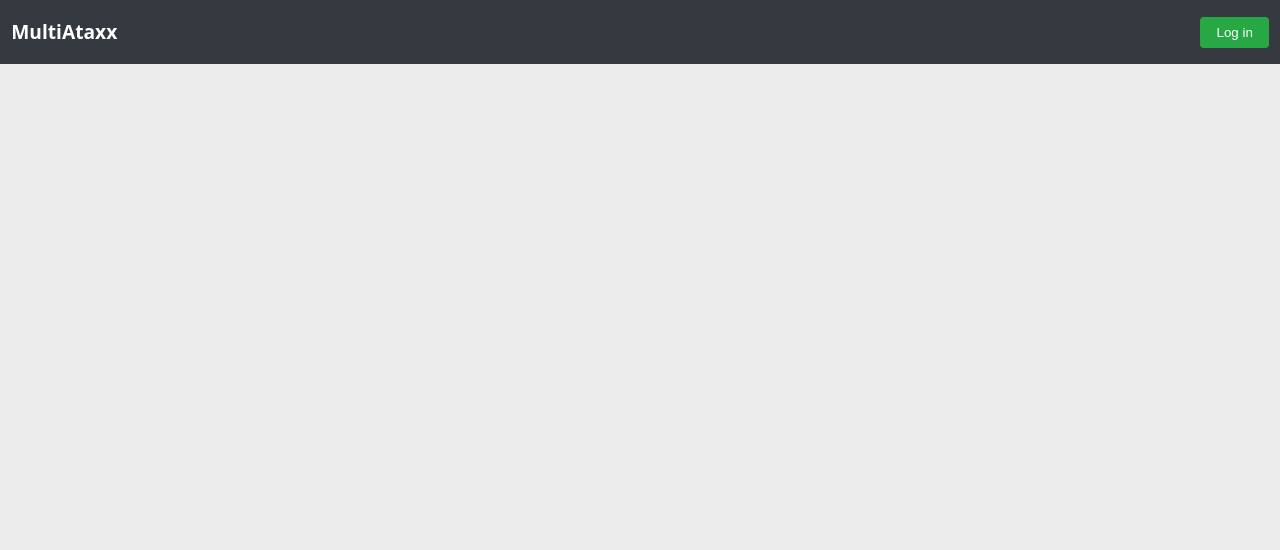
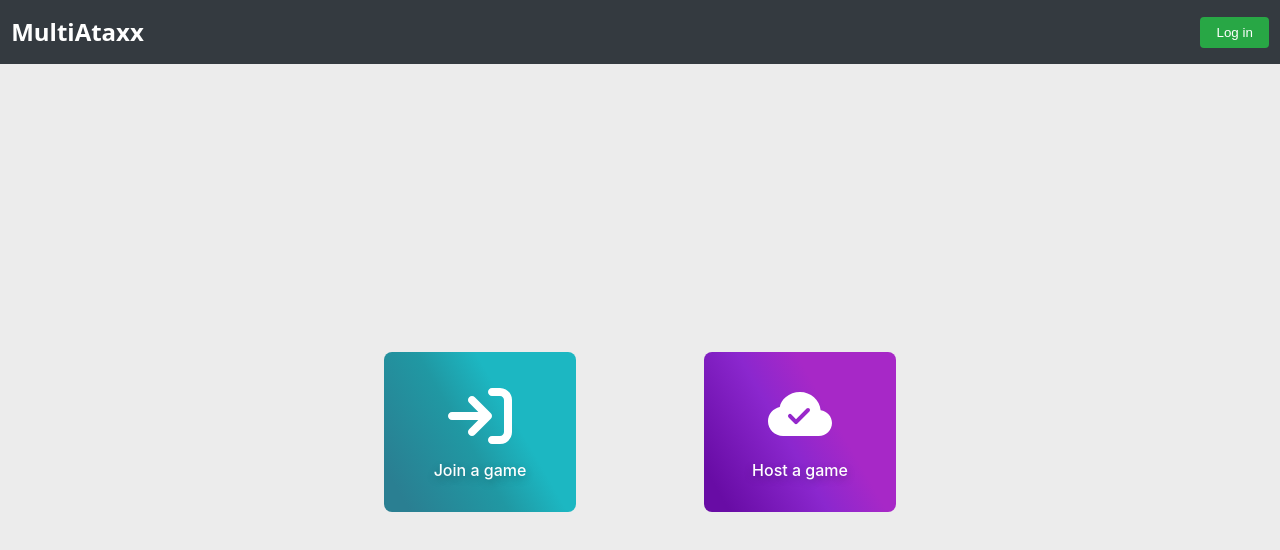
Before and after one commit to markmihalyi/multiataxx, a React (Vite) app in the folder frontend/: page /multi-lobby in a window 1280 px wide. Shown: the top 550 px of the page. Built offline with nearby package versions, Linux system fonts and the light colour scheme.

Commit message:
Button icons + pages

```diff
--- a/frontend/package.json
+++ b/frontend/package.json
@@ -12,6 +12,7 @@
   "dependencies": {
     "react": "^19.0.0",
     "react-dom": "^19.0.0",
+    "react-icons": "^5.5.0",
     "react-router": "^7.3.0"
   },
   "devDependencies": {
--- a/frontend/src/components/Button.tsx
+++ b/frontend/src/components/Button.tsx
@@ -4,10 +4,16 @@ import "../styles/Button.css";
 type ButtonProps = {
 	text: string;
 	bgColor: string;
+	icon?: React.ReactNode;
 };
 
-const CustomButton: React.FC<ButtonProps> = ({ text, bgColor }) => {
-	return <button className={`customButton ${bgColor}`}>{text}</button>;
+const CustomButton: React.FC<ButtonProps> = ({ text, bgColor, icon }) => {
+	return (
+		<button className={`customButton ${bgColor}`}>
+			{icon}
+			{text}
+		</button>
+	);
 };
 
 export default CustomButton;
--- a/frontend/src/main.tsx
+++ b/frontend/src/main.tsx
@@ -3,6 +3,8 @@ import { BrowserRouter, Routes, Route } from "react-router";
 import Home from "./pages/Home";
 import SingleLobby from "./pages/SingleLobby";
 import MultiLobby from "./pages/MultiLobby";
+import MultiJoin from "./pages/MultiJoin";
+import MultiHost from "./pages/MultiHost";
 
 const root = document.getElementById("root");
 
@@ -12,6 +14,8 @@ ReactDOM.createRoot(root!).render(
 			<Route path="/" element={<Home />} />
 			<Route path="/single-lobby" element={<SingleLobby />} />
 			<Route path="/multi-lobby" element={<MultiLobby />} />
+			<Route path="/multi-join" element={<MultiJoin />} />
+			<Route path="/multi-host" element={<MultiHost />} />
 		</Routes>
 	</BrowserRouter>
 );
--- a/frontend/src/pages/Home.tsx
+++ b/frontend/src/pages/Home.tsx
@@ -2,6 +2,7 @@ import { NavLink } from "react-router";
 import "../styles/Home.css";
 import Navbar from "../components/Navbar";
 import CustomButton from "../components/Button";
+import { MdPeopleAlt, MdPerson } from "react-icons/md";
 
 function Home() {
 	return (
@@ -9,10 +10,18 @@ function Home() {
 			<Navbar />
 			<div className="container">
 				<NavLink to="/single-lobby" end>
-					<CustomButton text="Single Player" bgColor="green" />
+					<CustomButton
+						text="Single Player"
+						bgColor="green"
+						icon={<MdPerson className="button-icon" />}
+					/>
 				</NavLink>
 				<NavLink to="/multi-lobby" end>
-					<CustomButton text="Multiplayer" bgColor="red" />
+					<CustomButton
+						text="Multiplayer"
+						bgColor="blue"
+						icon={<MdPeopleAlt className="button-icon" />}
+					/>
 				</NavLink>
 			</div>
 		</>
--- /dev/null
+++ b/frontend/src/pages/MultiHost.tsx
@@ -0,0 +1,11 @@
+import Navbar from "../components/Navbar";
+
+function MultiHost() {
+	return (
+		<>
+			<Navbar />
+		</>
+	);
+}
+
+export default MultiHost;
--- /dev/null
+++ b/frontend/src/pages/MultiJoin.tsx
@@ -0,0 +1,11 @@
+import Navbar from "../components/Navbar";
+
+function MultiJoin() {
+	return (
+		<>
+			<Navbar />
+		</>
+	);
+}
+
+export default MultiJoin;
--- a/frontend/src/pages/MultiLobby.tsx
+++ b/frontend/src/pages/MultiLobby.tsx
@@ -1,9 +1,29 @@
+import { NavLink } from "react-router";
 import Navbar from "../components/Navbar";
+import CustomButton from "../components/Button";
+import { FaArrowRightToBracket } from "react-icons/fa6";
+import { BsCloudCheckFill } from "react-icons/bs";
 
 function MultiLobby() {
 	return (
 		<>
 			<Navbar />
+			<div className="container">
+				<NavLink to="/multi-join" end>
+					<CustomButton
+						text="Join a game"
+						bgColor="teal"
+						icon={<FaArrowRightToBracket className="button-icon" />}
+					/>
+				</NavLink>
+				<NavLink to="/multi-host" end>
+					<CustomButton
+						text="Host a game"
+						bgColor="purple"
+						icon={<BsCloudCheckFill className="button-icon" />}
+					/>
+				</NavLink>
+			</div>
 		</>
 	);
 }
--- a/frontend/src/styles/Button.css
+++ b/frontend/src/styles/Button.css
@@ -1,7 +1,10 @@
 .customButton {
+	display: flex;
+	flex-direction: column;
+	justify-content: center;
+	align-items: center;
 	border-radius: 8px;
 	border-style: none;
-	box-sizing: border-box;
 	color: #ffffff;
 	cursor: pointer;
 	flex-shrink: 0;
@@ -10,44 +13,89 @@
 		"Helvetica Neue", sans-serif;
 	font-size: 16px;
 	font-weight: 500;
-	height: 5rem;
-	padding: 0 1.8rem;
-	text-align: center;
 	text-shadow: rgba(0, 0, 0, 0.25) 0 3px 8px;
 	transition: all 0.5s;
 	touch-action: manipulation;
 }
 
-.red {
+.green {
 	background-image: linear-gradient(
-		92.88deg,
-		#bf5e43 9.16%,
-		#cc5c43 43.89%,
-		#d3663f 64.72%
+		60deg,
+		#2fbc42 9.16%,
+		#63c440 43.89%,
+		#65dd47 64.72%
 	);
 }
 
-.green {
+.blue {
 	background-image: linear-gradient(
-		92.88deg,
-		#32cb46 9.16%,
-		#67cc43 43.89%,
-		#53d744 64.72%
+		60deg,
+		#4743bf 9.16%,
+		#4353cc 43.89%,
+		#3f7dd3 64.72%
 	);
 }
 
-.green:hover {
-	box-shadow: rgba(47, 193, 54, 0.629) 0 1px 30px;
-	transition-duration: 0.3s;
+.purple {
+	background-image: linear-gradient(
+		60deg,
+		#680ca5 9.16%,
+		#8b27ce 43.89%,
+		#a728c7 64.72%
+	);
 }
 
-.red:hover {
-	box-shadow: rgba(190, 76, 76, 0.634) 0 1px 30px;
-	transition-duration: 0.3s;
+.teal {
+	background-image: linear-gradient(
+		60deg,
+		#2a7f92 9.16%,
+		#2098a3 43.89%,
+		#1cb7c2 64.72%
+	);
+}
+
+@media (max-width: 767px) {
+	.customButton {
+		padding: 0 1rem;
+		height: 6rem;
+		width: 8rem;
+	}
+
+	.button-icon {
+		font-size: 2rem;
+	}
 }
 
 @media (min-width: 768px) {
 	.customButton {
 		padding: 0 2.6rem;
+		padding: 0 1.8rem;
+		height: 10rem;
+		width: 12rem;
+		gap: 0.8rem;
+	}
+
+	.button-icon {
+		font-size: 4rem;
+	}
+
+	.green:hover {
+		box-shadow: rgba(47, 193, 54, 0.629) 0 1px 30px;
+		transition-duration: 0.3s;
+	}
+
+	.blue:hover {
+		box-shadow: rgba(76, 87, 190, 0.634) 0 1px 30px;
+		transition-duration: 0.3s;
+	}
+
+	.purple:hover {
+		box-shadow: rgba(123, 20, 192, 0.634) 0 1px 30px;
+		transition-duration: 0.3s;
+	}
+
+	.teal:hover {
+		box-shadow: rgba(16, 136, 147, 0.634) 0 1px 30px;
+		transition-duration: 0.3s;
 	}
 }
--- a/frontend/src/styles/Navbar.css
+++ b/frontend/src/styles/Navbar.css
@@ -9,16 +9,12 @@
 }
 
 .navbar-brand {
-	font-size: 1.2rem;
+	font-size: 1.5rem;
 	font-weight: bold;
 	color: white;
 	text-decoration: none;
 	align-self: center;
 	/*transition: 0.15s;*/
-}
-
-.navbar-brand:hover {
-	color: rgba(255, 255, 255, 0.9);
 }
 
 .btn {
@@ -29,6 +25,13 @@
 	border-radius: 4px;
 	cursor: pointer;
 }
-.btn:hover {
-	background-color: #218838;
+
+@media (min-width: 768px) {
+	.navbar-brand:hover {
+		color: rgba(255, 255, 255, 0.9);
+	}
+
+	.btn:hover {
+		background-color: #218838;
+	}
 }
--- a/frontend/src/styles/index.css
+++ b/frontend/src/styles/index.css
@@ -1,4 +1,5 @@
 :root {
+	-webkit-tap-highlight-color: transparent;
 	font-family: system-ui, Avenir, Helvetica, Arial, sans-serif;
 	line-height: 1.5;
 	font-weight: 400;
@@ -18,3 +19,10 @@ html {
 #root {
 	height: 100%;
 }
+
+a,
+a:hover,
+a:focus,
+a:active {
+	text-decoration: none;
+}
```
Also changed, not shown: 1 other file (tests, documents, lock files or other folders).
